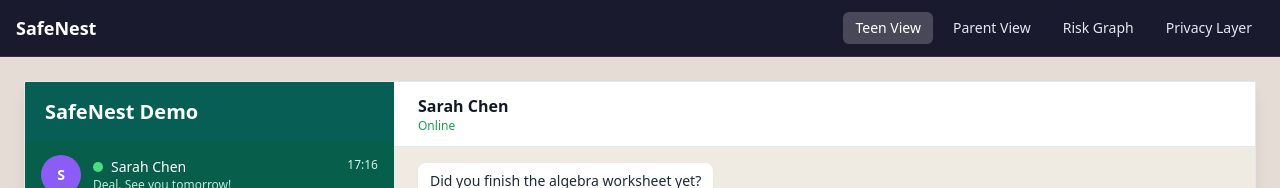
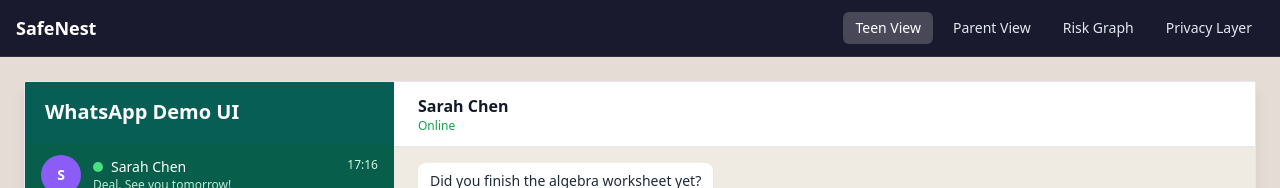
Before and after one commit to PhilixTheExplorer/foss-hack, a React (Vite) app in the folder packages/frontend/: page / in a window 1280 px wide. Shown: the top 188 px of the page. Built offline with nearby package versions, Linux system fonts and the light colour scheme.

Commit message:
name change

```diff
--- a/packages/frontend/src/ChatApp.jsx
+++ b/packages/frontend/src/ChatApp.jsx
@@ -229,7 +229,7 @@
       <div className="mx-auto flex h-[calc(100vh-3rem)] max-w-7xl overflow-hidden rounded-sm border border-gray-200 bg-white shadow-lg">
         <aside className="flex h-full w-[30%] flex-col bg-[#075E54]">
           <div className="border-b border-emerald-800/50 px-5 py-4">
-            <h1 className="text-xl font-semibold text-white">SafeNest Demo</h1>
+            <h1 className="text-xl font-semibold text-white">WhatsApp Demo UI</h1>
           </div>
 
           <div className="flex-1 overflow-y-auto">
```
